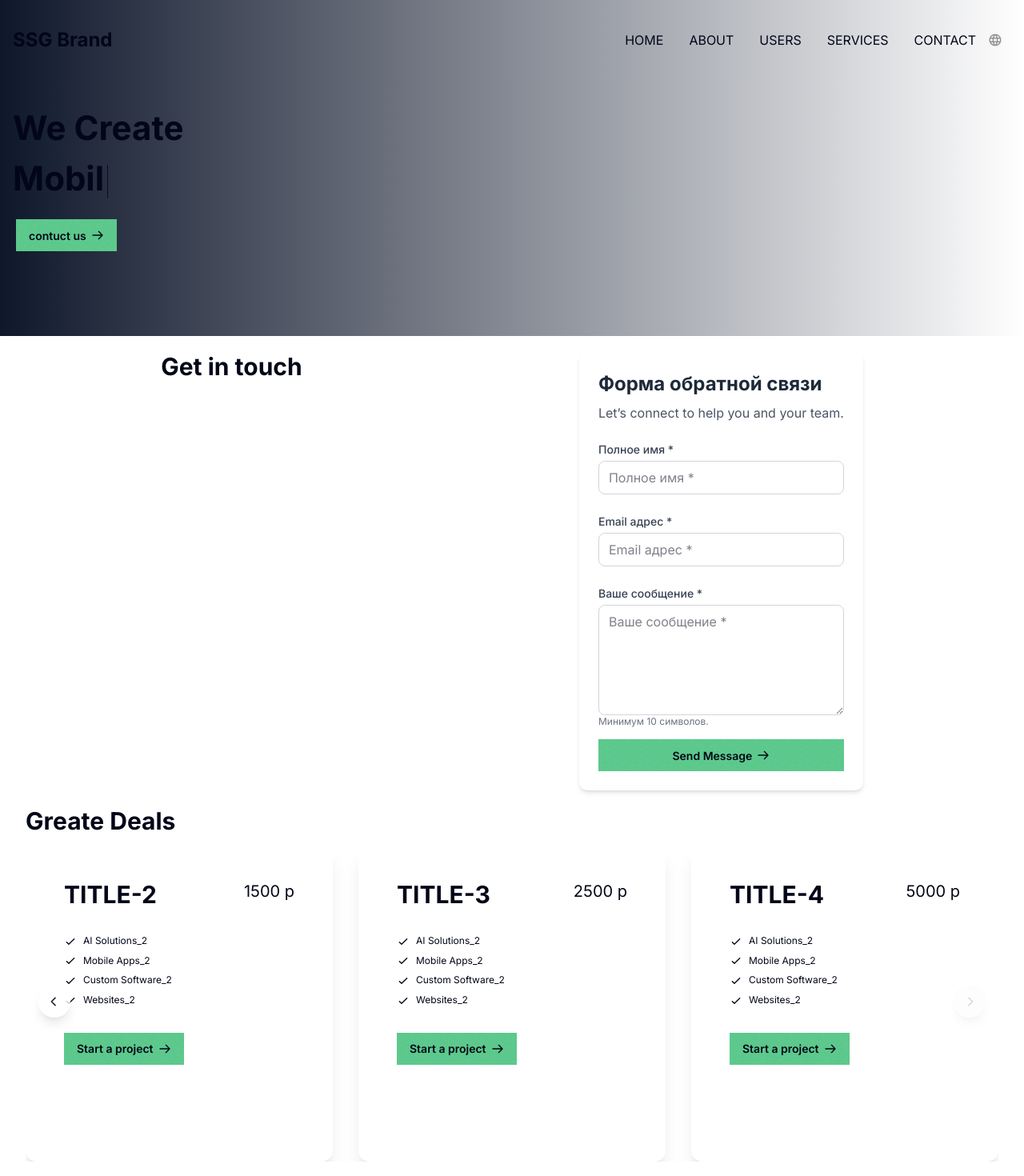
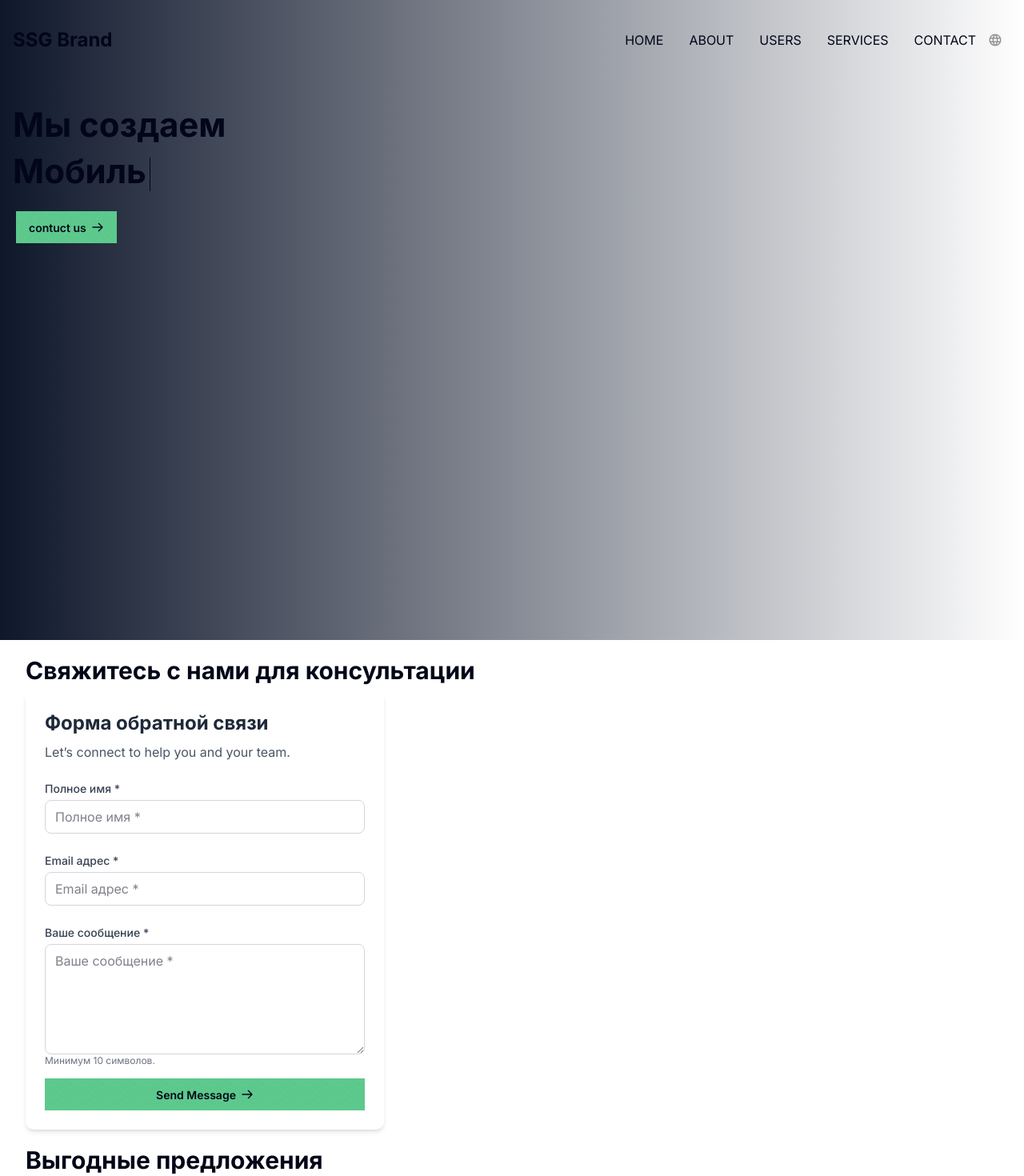
Before and after one commit to AlixandrN/ssg-dev-outstaff, a Next.js app: page / in a window 1280 px wide. Shown: the top 1470 px of the page at 80% size. Built offline with nearby package versions, Linux system fonts and the light colour scheme.

Commit message:
updated sections with getData feature

```diff
--- a/app/(main)/page.tsx
+++ b/app/(main)/page.tsx
@@ -6,14 +6,17 @@
 import { FirstSection } from "@/components/sections/FirstSection";
 import { FrameworksSection } from "@/components/sections/FrameworksSection";
 import { GetInTouchSection } from "@/components/sections/GetInTouchSection";
+import { getLocalData } from "@/lib/data-utils/getLocalData";
+import { IData } from "@/lib/types";
 
-export default function Home() {
+export default async function HomePage() {
+  const { HOME, FEATURES, PRODUCTS } = await getLocalData<IData>("app-data");
   return (
     <div className="mx-auto flex flex-col md:gap-5 w-full justify-around ">
-      <FirstSection />
-      <GetInTouchSection />
-      <ProductsSection />
-      <FrameworksSection />
+      <FirstSection home={HOME} features={FEATURES} />
+      <GetInTouchSection home={HOME} />
+      <ProductsSection home={HOME} products={PRODUCTS} />
+      <FrameworksSection home={HOME} />
       <IDESection />
       <JumpSection />
       <CoveredSection />
--- a/components/sections/FirstSection/index.tsx
+++ b/components/sections/FirstSection/index.tsx
@@ -1,21 +1,23 @@
-"use client";
 import { Typewriter } from "@/components/Typewriter";
 import { ButtonIcon } from "@/components/ui/buttons/ButtonIcon";
-import { useTranslation } from "@/hooks/useTranslation";
+import { IData } from "@/lib/types";
 
-export const FirstSection = () => {
-  const { t: tHome } = useTranslation("HOME");
-  const { t: tList } = useTranslation("LIST");
-  const features = tList("FEATURES", { returnObjects: true });
-  const fontStyle = "font-bold text-[42px] text-primary-content";
-
+export const FirstSection = ({
+  features,
+  home,
+}: {
+  features: IData["FEATURES"];
+  home: IData["HOME"];
+}) => {
+  const fontStyle = "font-bold text-2xl md:text-[42px] text-primary-content";
+  const { WE_CREATE } = home;
   return (
     <section
-      className="w-full h-[calc(100vh-500px)]
-    md:h-80 bg-linear-to-r from-primary to-secondary-dark pt-7 flex flex-col justify-start
+      className="w-full h-[calc(100vh-100px)]
+     bg-linear-to-r from-primary to-secondary-dark pt-7 flex flex-col justify-start
     items-start *:last:ml-5 *:last:mt-5"
     >
-      <h1 className={`${fontStyle} px-4`}>{tHome("WE_CREATE")}</h1>
+      <h1 className={`${fontStyle} px-4`}>{WE_CREATE}</h1>
       <Typewriter list={features} fontStyle={fontStyle} />
       <ButtonIcon label={"contuct us"} icon={"arrow-right"} />
     </section>
--- a/components/sections/FrameworksSection/index.tsx
+++ b/components/sections/FrameworksSection/index.tsx
@@ -1,14 +1,13 @@
-"use client";
 import { SwiperBox, TSwiperBox } from "@/components/ui/SwiperBox";
 import { EFrameworkCard } from "@/lib/constants";
-import { TFrameworkCard } from "@/lib/types";
+import { IData, TFrameworkCard } from "@/lib/types";
 
-export const FrameworksSection = () => {
+export const FrameworksSection = ({ home }: { home: IData["HOME"] }) => {
   const list: TFrameworkCard[] = Array.from(
     Object.values(EFrameworkCard),
     (item) => ({
       id: item,
-      onClick: () => console.log(`Clicked: ${item}`),
+      home,
     })
   );
 
--- a/components/sections/GetInTouchSection/index.tsx
+++ b/components/sections/GetInTouchSection/index.tsx
@@ -1,14 +1,11 @@
-"use client";
+import { CustomerForm } from "@/components/forms/CustomerForm";
+import { IData } from "@/lib/types";
 
-import { CustomerForm } from "@/components/forms/CustomerForm";
-import { useTranslation } from "@/hooks/useTranslation";
-
-export const GetInTouchSection = () => {
-  const { t: tHome } = useTranslation("HOME");
-
+export const GetInTouchSection = ({ home }: { home: IData["HOME"] }) => {
+  const { GET_IN_TOUCH } = home;
   return (
-    <section className="section-style justify-around">
-      <h1 className="text-3xl font-bold">{tHome("GET_IN_TOUCH")}</h1>
+    <section className="section-style justify-around flex-col">
+      <h1 className="text-3xl font-bold">{GET_IN_TOUCH}</h1>
       <CustomerForm />
     </section>
   );
--- a/components/sections/IDESection/index.tsx
+++ b/components/sections/IDESection/index.tsx
@@ -1,13 +1,8 @@
-"use client";
-import { useTranslation } from "@/hooks/useTranslation";
-
 export const IDESection = () => {
-  const { t: tCommon } = useTranslation("COMMON");
-
   return (
     <div className="mockup-code mx-auto w-1/2 h-50">
       <pre data-prefix="$">
-        <code>{tCommon("hello")}</code>
+        <code>{"hello world"}</code>
       </pre>
     </div>
   );
--- a/components/sections/JumpSection/index.tsx
+++ b/components/sections/JumpSection/index.tsx
@@ -1,5 +1,3 @@
-import React from "react";
-
 export const JumpSection = () => {
   return (
     <div>
--- a/components/sections/ProductsSection/index.tsx
+++ b/components/sections/ProductsSection/index.tsx
@@ -1,22 +1,19 @@
-"use client";
 import { SwiperBox } from "@/components/ui/SwiperBox";
-import { useTranslation } from "@/hooks/useTranslation";
-import { TProductCard } from "@/lib/types";
+import { IData } from "@/lib/types";
 
-export const ProductsSection = () => {
-  const { t: tHome } = useTranslation("HOME");
-  const { t: tList } = useTranslation("LIST");
-  const PRODUCTS = tList("PRODUCTS", { returnObjects: true });
-
-  const list: TProductCard[] = Array.from(Object.values(PRODUCTS), (props) => ({
-    onClick: () => console.log(`Clicked: ${props.title}`),
-    ...props,
-  }));
+export const ProductsSection = ({
+  home,
+  products,
+}: {
+  home: IData["HOME"];
+  products: IData["PRODUCTS"];
+}) => {
+  const { GREATE_DEALS } = home;
 
   return (
     <section className="section-style flex-col">
-      <h1 className="text-3xl font-bold">{tHome("GREATE_DEALS")}</h1>
-      <SwiperBox variant="product" list={list} />
+      <h1 className="text-3xl font-bold">{GREATE_DEALS}</h1>
+      <SwiperBox variant="product" list={products} />
     </section>
   );
 };
--- a/components/ui/SwiperBox/index.tsx
+++ b/components/ui/SwiperBox/index.tsx
@@ -6,7 +6,7 @@
 import "swiper/css";
 import "swiper/css/navigation";
 import "swiper/css/pagination";
-import { TFrameworkCard, TProductCard } from "@/lib/types";
+import { TFrameworkCard, TProduct } from "@/lib/types";
 import { ProductCard } from "../cards/ProductCard";
 import { FrameworkCard } from "../cards/FrameworkCard";
 import { SwiperNavigation } from "./SwiperNavigation";
@@ -18,7 +18,7 @@
 
 type TProductSwiper = IBaseProps & {
   variant: "product";
-  list: TProductCard[];
+  list: TProduct[];
 };
 
 type TFrameworkSwiper = IBaseProps & {
--- a/components/ui/cards/FrameworkCard.tsx
+++ b/components/ui/cards/FrameworkCard.tsx
@@ -1,24 +1,21 @@
-import React from "react";
 import Image from "next/image";
-import { useTranslation } from "react-i18next";
 import { MakeOrderButton } from "@/components/MakeOrderButton";
-import { getDescriptionById } from "@/lib/data-utils/getDescriptionById";
 import { EFrameworkCard } from "@/lib/constants";
 import { TFrameworkCard } from "@/lib/types";
+import { getFrameworkDescriptionById } from "@/lib/data-utils/getFrameworkDescriptionById";
 
 // const bgCard = "bg-gradient-to-br from-gray-500 to-gray-700";
 const bgCard = "bg-primary-content	";
 
-export const FrameworkCard = ({ id, onClick, isFullMode }: TFrameworkCard) => {
-  const { t: tHome } = useTranslation("HOME");
+export const FrameworkCard = ({ id, isFullMode, home }: TFrameworkCard) => {
   const imagePath = `/${id}_icon.svg`;
-  const content = getDescriptionById(id as EFrameworkCard);
+  const content = getFrameworkDescriptionById(id as EFrameworkCard);
 
   return isFullMode ? (
     <div
       className={`bg-base-100 shadow-xl flex flex-col p-4 md:p-6 rounded-xl text-white ${bgCard} group `}
     >
-      <figure className="flex-shrink-0 h-1/2 min-h-0 flex items-center justify-center p-2 transition-transform duration-300 group-hover:scale-110 active:scale-95">
+      <figure className="shrink-0 h-1/2 min-h-0 flex items-center justify-center p-2 transition-transform duration-300 group-hover:scale-110 active:scale-95">
         <Image
           src={imagePath}
           alt="product_card_icon"
@@ -30,11 +27,11 @@
         />
       </figure>
       <div className="card-body p-4 h-1/2 min-h-0 flex flex-col overflow-hidden">
-        <h2 className="card-title text-lg md:text-xl font-semibold truncate flex-shrink-0">
+        <h2 className="card-title text-lg md:text-xl font-semibold truncate shrink-0">
           {id}
         </h2>
-        <p className="text-sm flex-grow line-clamp-3 leading-normal max-h-15 overflow-hidden">
-          {tHome(content)}
+        <p className="text-sm grow line-clamp-3 leading-normal max-h-15 overflow-hidden">
+          {home[content]}
         </p>
         <div className="card-actions justify-end mt-2">
           <MakeOrderButton />
@@ -42,8 +39,8 @@
       </div>
     </div>
   ) : (
-    <div className={"bg-transparent"} onClick={onClick}>
-      <figure className="flex-shrink-0 h-1/2 min-h-0 flex items-center justify-center p-2 transition-transform duration-300 group-hover:scale-110 active:scale-95">
+    <div className={"bg-transparent"}>
+      <figure className="shrink-0 h-1/2 min-h-0 flex items-center justify-center p-2 transition-transform duration-300 group-hover:scale-110 active:scale-95">
         <Image
           src={imagePath}
           alt="product_card_icon"
--- a/components/ui/cards/ProductCard.tsx
+++ b/components/ui/cards/ProductCard.tsx
@@ -1,12 +1,13 @@
-import { useTranslation } from "react-i18next";
-import { TProductCard } from "@/lib/types";
+import { TProduct } from "@/lib/types";
 import { currency } from "@/lib/constants";
 import { ProductCardItem } from "./ProductCardItem";
 import { ButtonIcon } from "../buttons/ButtonIcon";
 
-export const ProductCard = (props: TProductCard) => {
-  const { title, onClick, bage, price, advantages } = props;
-  const { t: tHome } = useTranslation("HOME");
+export const ProductCard = (props: TProduct) => {
+  const { title, bage, price, advantages } = props;
+  const onClick = () => {
+    console.log("clicked");
+  };
   return (
     <div
       className={`bg-base-100 shadow-xl flex flex-col p-4 md:p-6 rounded-xl group h-[400px]`}
@@ -30,7 +31,7 @@
         <div className="mt-6">
           <ButtonIcon
             onClick={onClick}
-            label={tHome("START_PROJECT")}
+            label={"START_PROJECT"}
             icon={"arrow-right"}
           />
         </div>
--- a/lib/data-utils/getDescriptionById.ts
+++ b/lib/data-utils/getFrameworkDescriptionById.ts
@@ -1,7 +1,7 @@
 import enTranslations from "@/app/locales/en.json";
 import { EFrameworkCard } from "../constants";
 
-export const getDescriptionById = (
+export const getFrameworkDescriptionById = (
   type: EFrameworkCard
 ): keyof typeof enTranslations.HOME => {
   switch (type) {
```
Also changed, not shown: lib/types.ts (+6 -6 lines).
